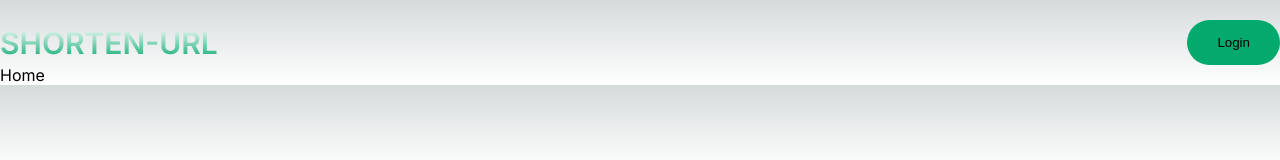
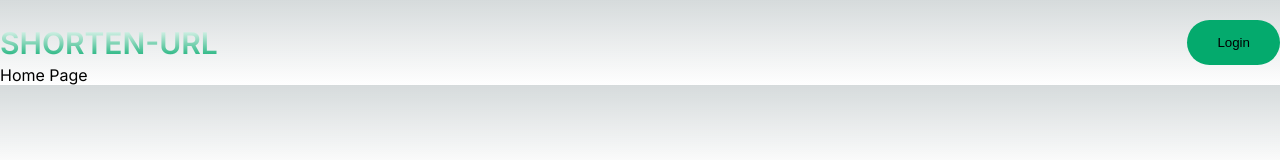
Before and after one commit to Gorusuke/url-shortener, a Next.js app: page / in a window 1280 px wide. Shown: the top 160 px of the page. Built offline with nearby package versions, Linux system fonts and the light colour scheme; no server answers.

Commit message:
Add loading for dashboard and main page

```diff
--- a/src/app/page.tsx
+++ b/src/app/page.tsx
@@ -2,6 +2,6 @@
 
 export default function Home() {
   return (
-    <div>Home</div>
+    <div>Home Page</div>
   )
 }
```
Also changed, not shown: src/app/dashboard/loading.tsx (added, +9 -0 lines).
